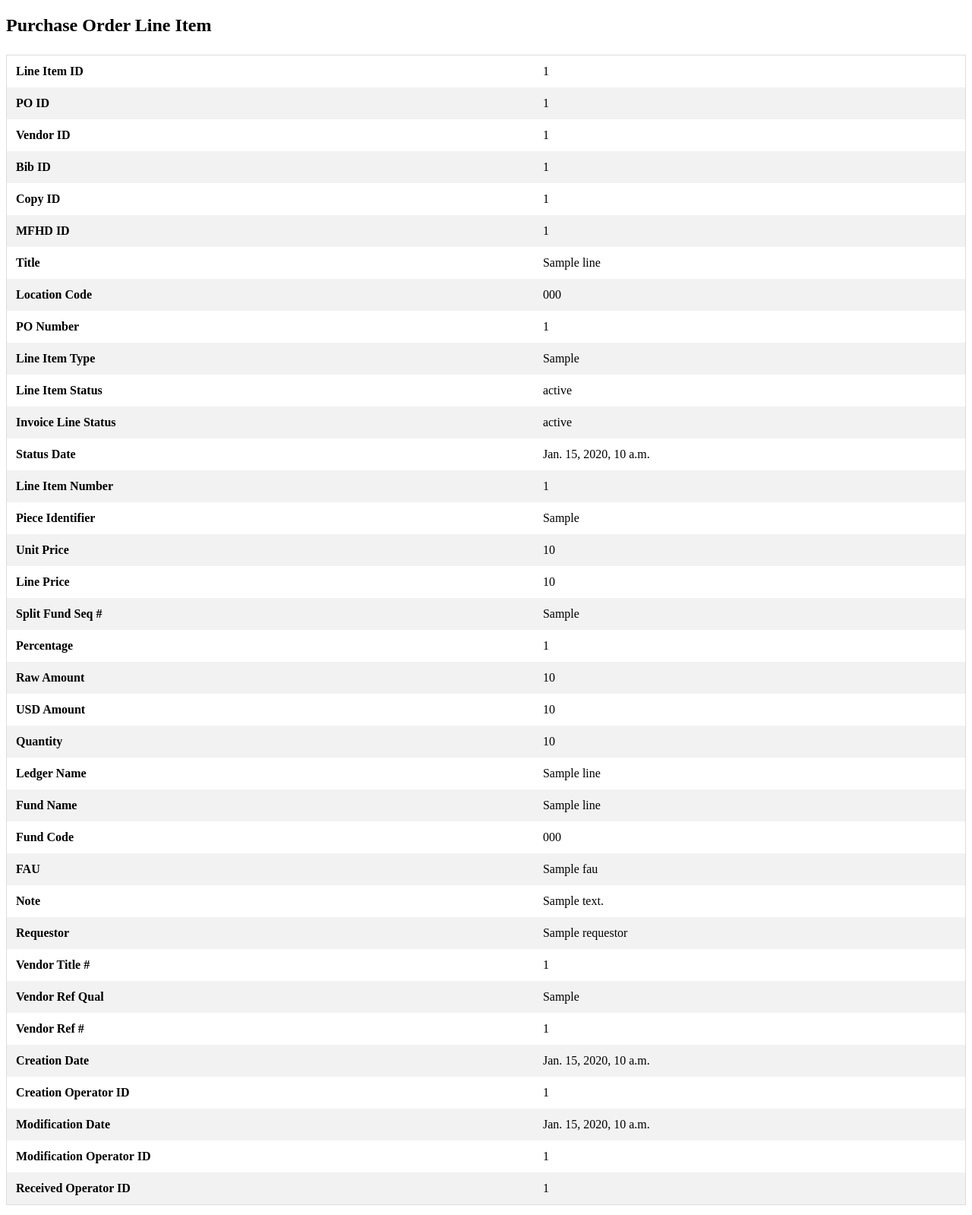
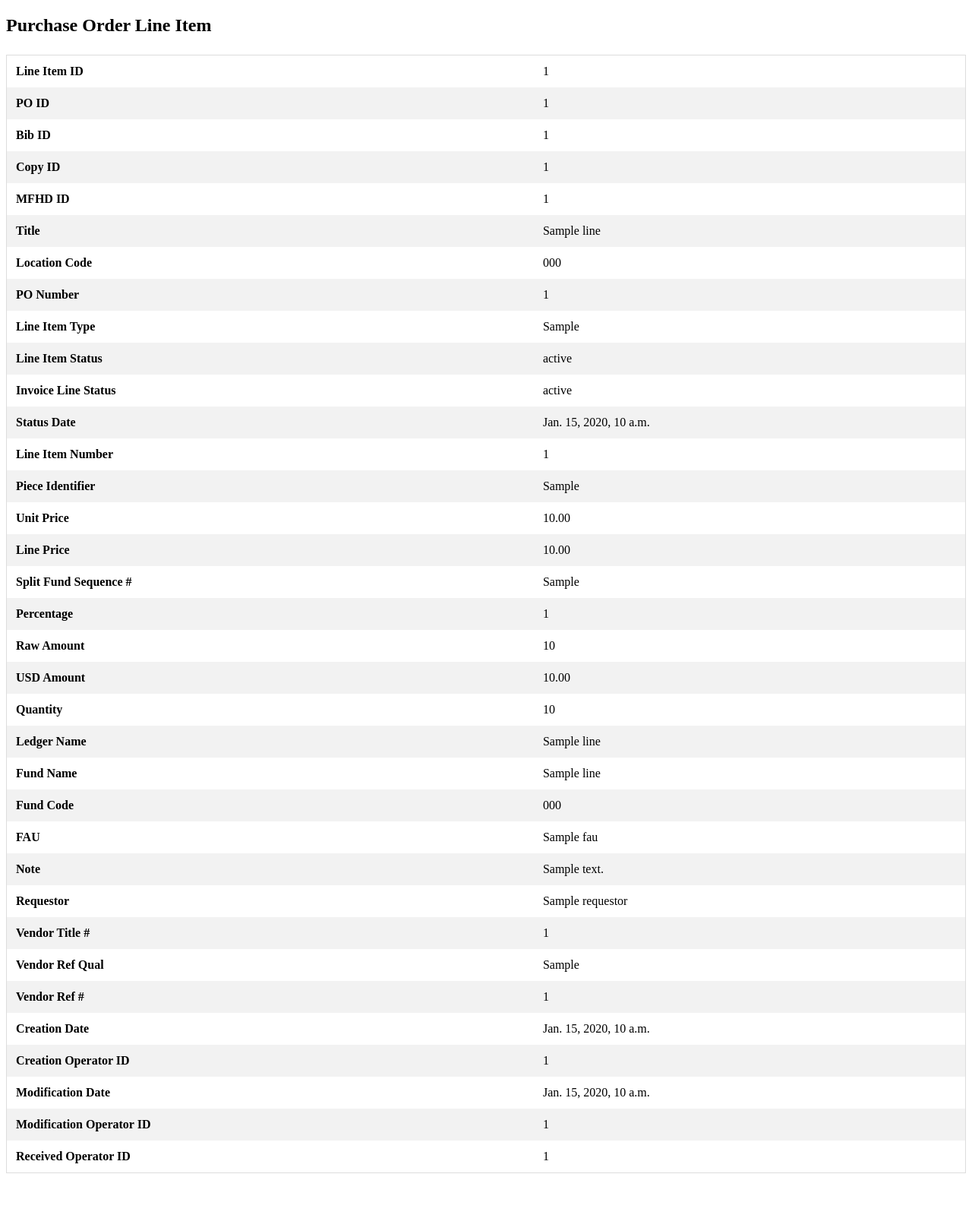
Before and after one commit to UCLALibrary/voyager-archive, a Django app: template voyager_archive/templates/voyager_archive/po_line_display.html in a window 1280 px wide. Shown: the whole page at 76% size. After the commit the page ends 1544 px from the top, so only its background shows below. Run offline with Django 4.2, Linux system fonts and the light colour scheme; the template is opened without the code that fills it: most values are stand-ins (such as "Sample title", 1, 10 or a date in 2020).

Commit message:
cleanup on PO templates

```diff
--- a/voyager_archive/templates/voyager_archive/po_display.html
+++ b/voyager_archive/templates/voyager_archive/po_display.html
@@ -104,7 +104,7 @@
         {% for line in po_lines %}
         <table class="data-display">
             <tr>
-                <th>Line #</a></th>
+                <th>Line #</th>
                 <th>Title</th>
                 <th>Status</th>
                 <th>Piece Identifier</th>
--- a/voyager_archive/templates/voyager_archive/po_line_display.html
+++ b/voyager_archive/templates/voyager_archive/po_line_display.html
@@ -24,10 +24,6 @@
             <tr>
                 <td class="label">PO ID</td>
                 <td>{{ line.po_id }}</td>
-            </tr>
-            <tr>
-                <td class="label">Vendor ID</td>
-                <td>{{ line.vendor_id }}</td>
             </tr>
             <tr>
                 <td class="label">Bib ID</td>
@@ -79,14 +75,14 @@
             </tr>
             <tr>
                 <td class="label">Unit Price</td>
-                <td>{{ line.unit_price }}</td>
+                <td>{{ line.unit_price|floatformat:2 }}</td>
             </tr>
             <tr>
                 <td class="label">Line Price</td>
-                <td>{{ line.line_price }}</td>
+                <td>{{ line.line_price|floatformat:2 }}</td>
             </tr>
             <tr>
-                <td class="label">Split Fund Seq #</td>
+                <td class="label">Split Fund Sequence #</td>
                 <td>{{ line.split_fund_seq }}</td>
             </tr>
             <tr>
@@ -99,7 +95,7 @@
             </tr>
             <tr>
                 <td class="label">USD Amount</td>
-                <td>{{ line.usd_amount }}</td>
+                <td>{{ line.usd_amount|floatformat:2 }}</td>
             </tr>
             <tr>
                 <td class="label">Quantity</td>
```
